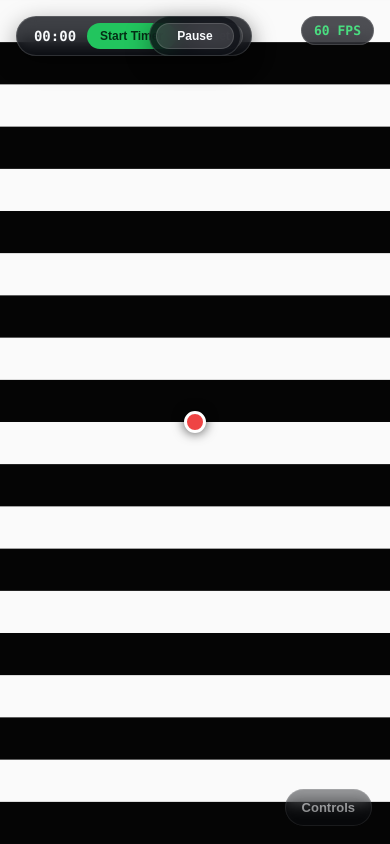
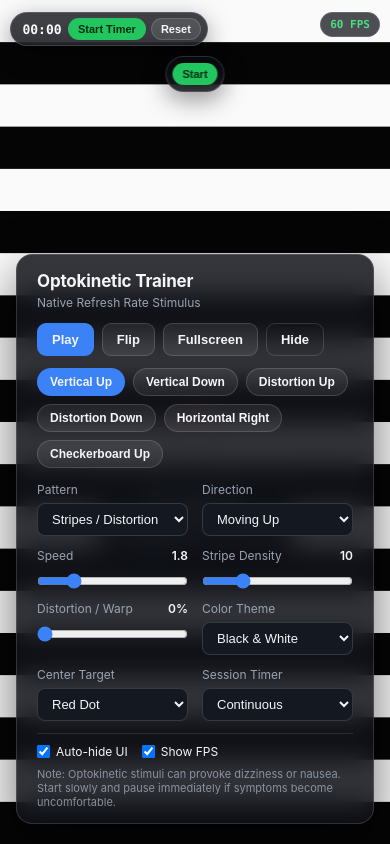
Before and after one commit to CoolRyder39/optokinetic-trainer, a plain HTML site: page index.html in a window 390 px wide. Drawn offline with Linux system fonts and the light colour scheme.

Commit message:
Start paused by default and move Pause/Start pill below top bar on narrow phones

```diff
--- a/app.js
+++ b/app.js
@@ -53,7 +53,7 @@
   };
 
   const state = {
-    running: true,
+    running: false,
     pattern: 'stripes',
     direction: 'up',
     speed: 1.8,
@@ -339,7 +339,6 @@
     state.speed = p.speed;
     state.density = p.density;
     state.distortion = p.distortion;
-    state.running = true;
     presetButtons.forEach((btn) => btn.classList.toggle('active', btn.dataset.preset === key));
     syncControlsFromState();
   }
--- a/styles.css
+++ b/styles.css
@@ -232,7 +232,7 @@ body {
 /* Pause Banner */
 .pause-banner {
   position: fixed;
-  top: 50%;
+  top: 62%;
   left: 50%;
   transform: translate(-50%, -50%);
   z-index: 12;
@@ -509,3 +509,36 @@ body.cursor-hidden {
     display: none;
   }
 }
+
+/* Drop Pause/Start button onto second row on narrow bar phones */
+@media (max-width: 680px) {
+  .motion-bar {
+    top: 64px;
+  }
+}
+
+@media (max-width: 420px) {
+  .stopwatch-bar {
+    top: 12px;
+    left: 10px;
+    gap: 5px;
+    padding: 5px 6px 5px 10px;
+  }
+  .stopwatch-readout {
+    font-size: 13px;
+    min-width: 42px;
+  }
+  .sw-btn {
+    padding: 4px 9px;
+    font-size: 11px;
+  }
+  .status-badge {
+    top: 12px;
+    right: 10px;
+    padding: 5px 9px;
+    font-size: 11px;
+  }
+  .motion-bar {
+    top: 56px;
+  }
+}
--- a/sw.js
+++ b/sw.js
@@ -1,4 +1,4 @@
-const CACHE_NAME = 'opk-trainer-v3';
+const CACHE_NAME = 'opk-trainer-v4';
 const ASSETS = [
   './',
   './index.html',
```
